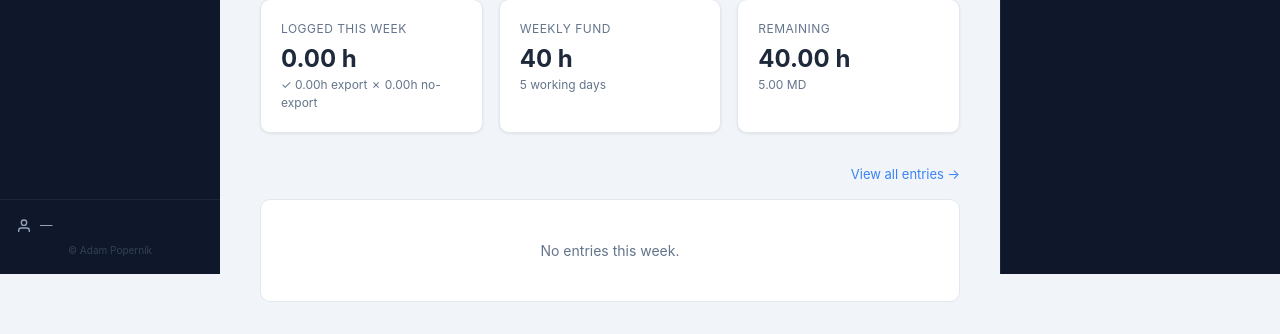
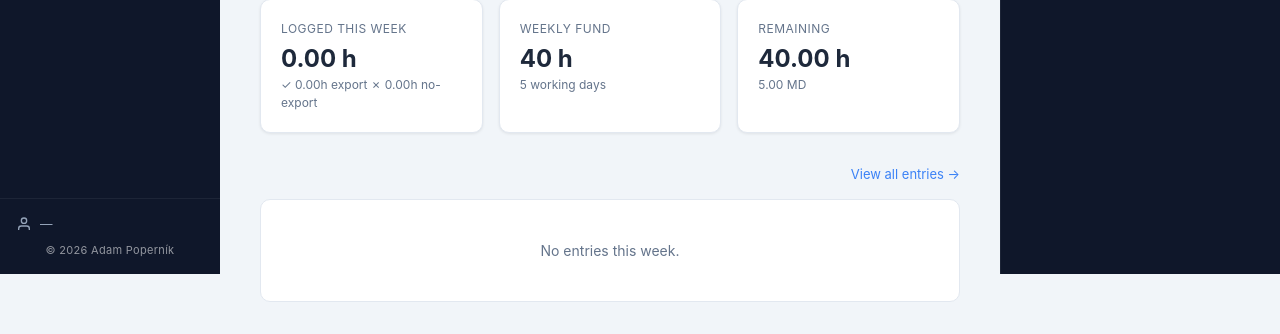
Before and after one commit to AdPoslav/reporter, a Flask app: page / in a window 1280 px wide. Shown: the part 526-860 px from the top of the page. Run offline with Flask 3, Linux system fonts and the light colour scheme; data comes from the database, SQL or seed files in the repository; data that the repository does not hold is empty; some libraries are stand-ins or nearby versions.

Commit message:
Add clock favicon, highlight copyright with white color and 2026
Co-Authored-By: Claude Sonnet 4.6 <noreply@anthropic.com>

```diff
--- a/static/css/style.css
+++ b/static/css/style.css
@@ -112,7 +112,7 @@ body {
 }
 
 .sidebar-user span { overflow: hidden; text-overflow: ellipsis; white-space: nowrap; }
-.sidebar-copyright { font-size: 10px; color: #334155; margin-top: 8px; text-align: center; }
+.sidebar-copyright { font-size: 11px; color: rgba(255,255,255,.55); margin-top: 8px; text-align: center; letter-spacing: .3px; }
 
 /* ── Page header ─────────────────────────────────────────────────────── */
 .page-header {
--- a/templates/base.html
+++ b/templates/base.html
@@ -4,6 +4,7 @@
   <meta charset="UTF-8"/>
   <meta name="viewport" content="width=device-width, initial-scale=1.0"/>
   <title>{% block title %}TimeLog{% endblock %} — TimeLog</title>
+  <link rel="icon" type="image/svg+xml" href="/static/favicon.svg"/>
   <link rel="stylesheet" href="/static/css/style.css"/>
 </head>
 <body>
@@ -75,7 +76,7 @@
         </svg>
         <span id="sidebar-username">—</span>
       </div>
-      <div class="sidebar-copyright">© Adam Poperník</div>
+      <div class="sidebar-copyright">© 2026 Adam Poperník</div>
     </div>
   </aside>
 
```
Also changed, not shown: static/favicon.svg (added).
